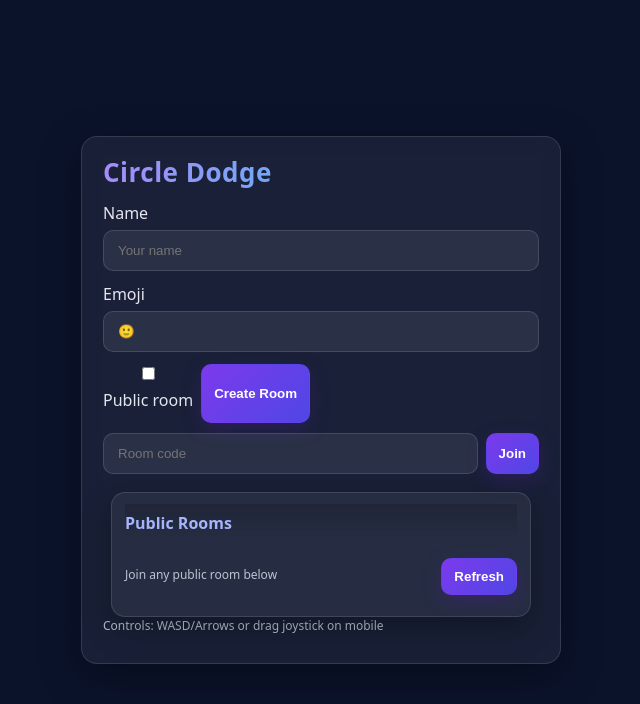
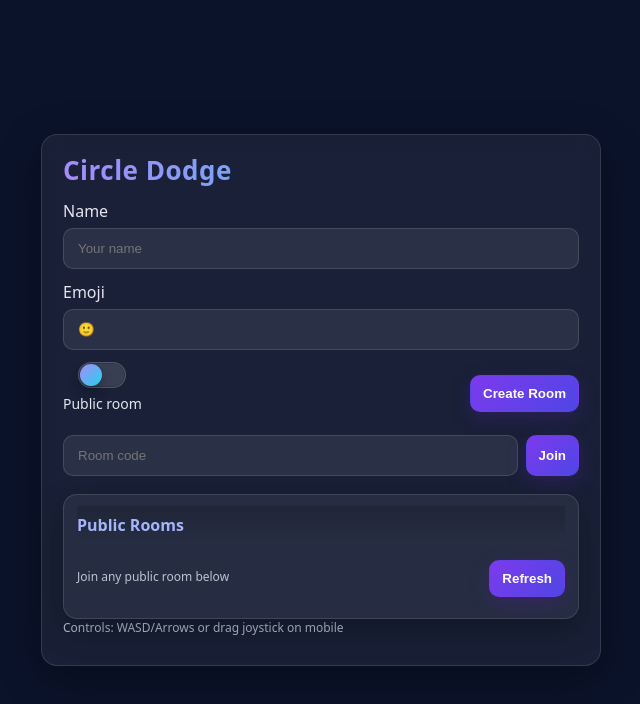
Before and after one commit to bcaa777/avoid, a website: page public/index.html in a window 1280 px wide. Shown: the whole page, without its empty margins (319-959 px from the left). Drawn offline with nearby package versions, Linux system fonts and the light colour scheme; no server answers.

Commit message:
css edits

```diff
--- a/public/index.html
+++ b/public/index.html
@@ -18,15 +18,19 @@
 				<span>Emoji</span>
 				<input id="emojiInput" type="text" maxlength="4" placeholder="🙂" />
 			</label>
-			<div class="row">
-				<label class="inline"><input id="publicToggle" type="checkbox" /> <span>Public room</span></label>
+			<div class="row create">
+				<label class="toggle">
+					<input id="publicToggle" type="checkbox" />
+					<span class="slider"></span>
+					<span class="toggle-text">Public room</span>
+				</label>
 				<button id="createBtn">Create Room</button>
 			</div>
 			<div class="row join">
 				<input id="roomInput" type="text" maxlength="8" placeholder="Room code" />
 				<button id="joinBtn">Join</button>
 			</div>
-			<div id="lobby" class="panel" style="position:relative;">
+			<div id="lobby" class="panel" style="position:relative; width:100%; transform:none; left:auto;">
 				<h3>Public Rooms</h3>
 				<div id="roomsList" class="rooms"></div>
 				<div class="row" style="justify-content: space-between;">
--- a/public/styles.css
+++ b/public/styles.css
@@ -22,7 +22,7 @@ body {
 	--danger: #ef4444;
 }
 
-#menu { position: absolute; top: 50%; left: 50%; transform: translate(-50%, -50%); background: var(--glass); padding: 18px 22px; border-radius: 16px; box-shadow: 0 12px 40px rgba(0,0,0,0.35), inset 0 0 0 1px var(--glass-strong); backdrop-filter: blur(10px); width: min(480px, 92vw); }
+#menu { position: absolute; top: 50%; left: 50%; transform: translate(-50%, -50%); background: var(--glass); padding: 18px 22px; border-radius: 16px; box-shadow: 0 12px 40px rgba(0,0,0,0.35), inset 0 0 0 1px var(--glass-strong); backdrop-filter: blur(10px); width: min(560px, 92vw); }
 #menu h1 { margin: 0 0 12px; font-size: 26px; letter-spacing: 0.5px; background: linear-gradient(90deg, #a78bfa, #22d3ee); -webkit-background-clip: text; background-clip: text; color: transparent; }
 #menu label { display: flex; flex-direction: column; gap: 6px; margin-bottom: 12px; }
 #menu input { padding: 12px 14px; border-radius: 10px; border: 1px solid var(--glass-strong); background: rgba(255,255,255,0.08); color: #fff; outline: none; }
@@ -30,7 +30,18 @@ body {
 #menu button:hover { filter: brightness(1.05); }
 #menu .row { display: flex; gap: 8px; margin-bottom: 10px; }
 #menu .row.join input { flex: 1; }
+#menu .row.create { align-items: center; justify-content: space-between; }
+#menu .row.create #createBtn { margin-left: auto; }
 #menu .row .inline { display: inline-flex; align-items: center; gap: 6px; color: #e2e8f0; }
+
+/* Pretty toggle switch */
+.toggle { position: relative; display: inline-flex; align-items: center; gap: 10px; cursor: pointer; user-select: none; }
+.toggle input { position: absolute; opacity: 0; width: 0; height: 0; }
+.toggle .slider { position: relative; width: 48px; height: 26px; background: rgba(255,255,255,0.14); border: 1px solid var(--glass-strong); border-radius: 999px; transition: background .2s ease; box-shadow: inset 0 0 0 1px rgba(0,0,0,0.15); }
+.toggle .slider::after { content: ""; position: absolute; width: 22px; height: 22px; border-radius: 50%; background: linear-gradient(135deg, #a78bfa, #22d3ee); top: 1px; left: 1px; transition: transform .2s ease; box-shadow: 0 6px 12px rgba(0,0,0,0.25); }
+.toggle input:checked + .slider { background: rgba(34,197,94,0.35); }
+.toggle input:checked + .slider::after { transform: translateX(22px); }
+.toggle .toggle-text { color: #e2e8f0; font-size: 14px; }
 #menu .hint { margin-top: 8px; font-size: 12px; opacity: 0.9; color: #cbd5e1; }
 
 #game { width: 100vw; height: 100vh; display: block; margin: 0; }
@@ -59,7 +70,7 @@ body {
 }
 #announcement { position: absolute; top: 12px; right: 12px; background: var(--glass); padding: 8px 10px; border-radius: 12px; font-size: 14px; box-shadow: 0 6px 20px rgba(0,0,0,0.25), inset 0 0 0 1px var(--glass-strong); }
 
-.panel { position: absolute; top: 8px; left: 50%; transform: translateX(-50%); width: min(420px, 92vw); max-height: min(70vh, 520px); overflow: auto; background: var(--glass); padding: 12px 14px; border-radius: 14px; pointer-events: auto; box-shadow: 0 12px 30px rgba(0,0,0,0.3), inset 0 0 0 1px var(--glass-strong); z-index: 20; }
+.panel { position: absolute; top: 8px; left: 50%; transform: translateX(-50%); width: min(560px, 92vw); max-height: min(70vh, 520px); overflow: auto; background: var(--glass); padding: 12px 14px; border-radius: 14px; pointer-events: auto; box-shadow: 0 12px 30px rgba(0,0,0,0.3), inset 0 0 0 1px var(--glass-strong); z-index: 20; }
 .panel h3 { margin: 0 0 8px; font-size: 16px; color: #a5b4fc; position: sticky; top: 0; background: linear-gradient(180deg, rgba(0,0,0,0.18), rgba(0,0,0,0)); padding: 8px 0; }
 .panel .grid { display: grid; grid-template-columns: 1fr; gap: 8px; }
 .panel label { display: flex; align-items: center; justify-content: space-between; gap: 8px; }
```
